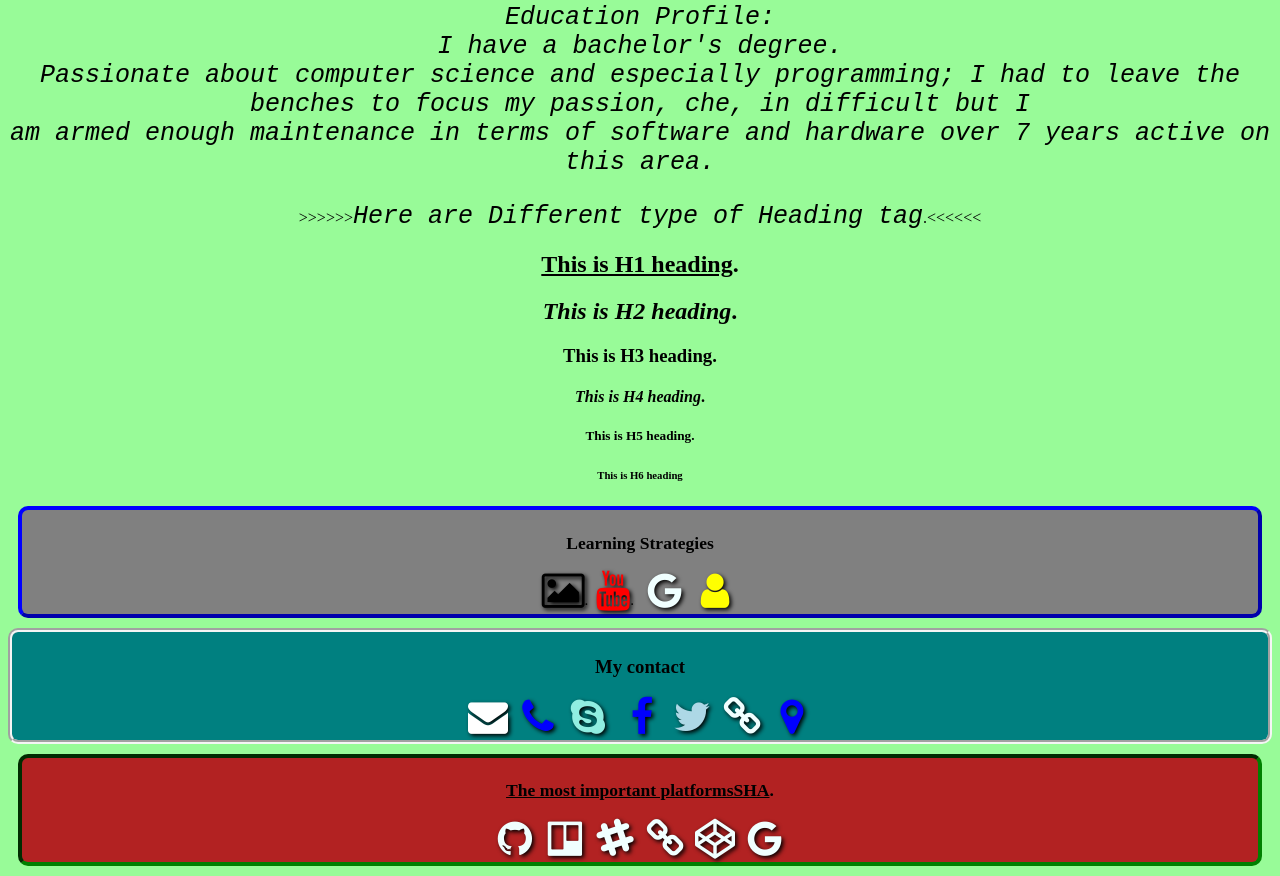
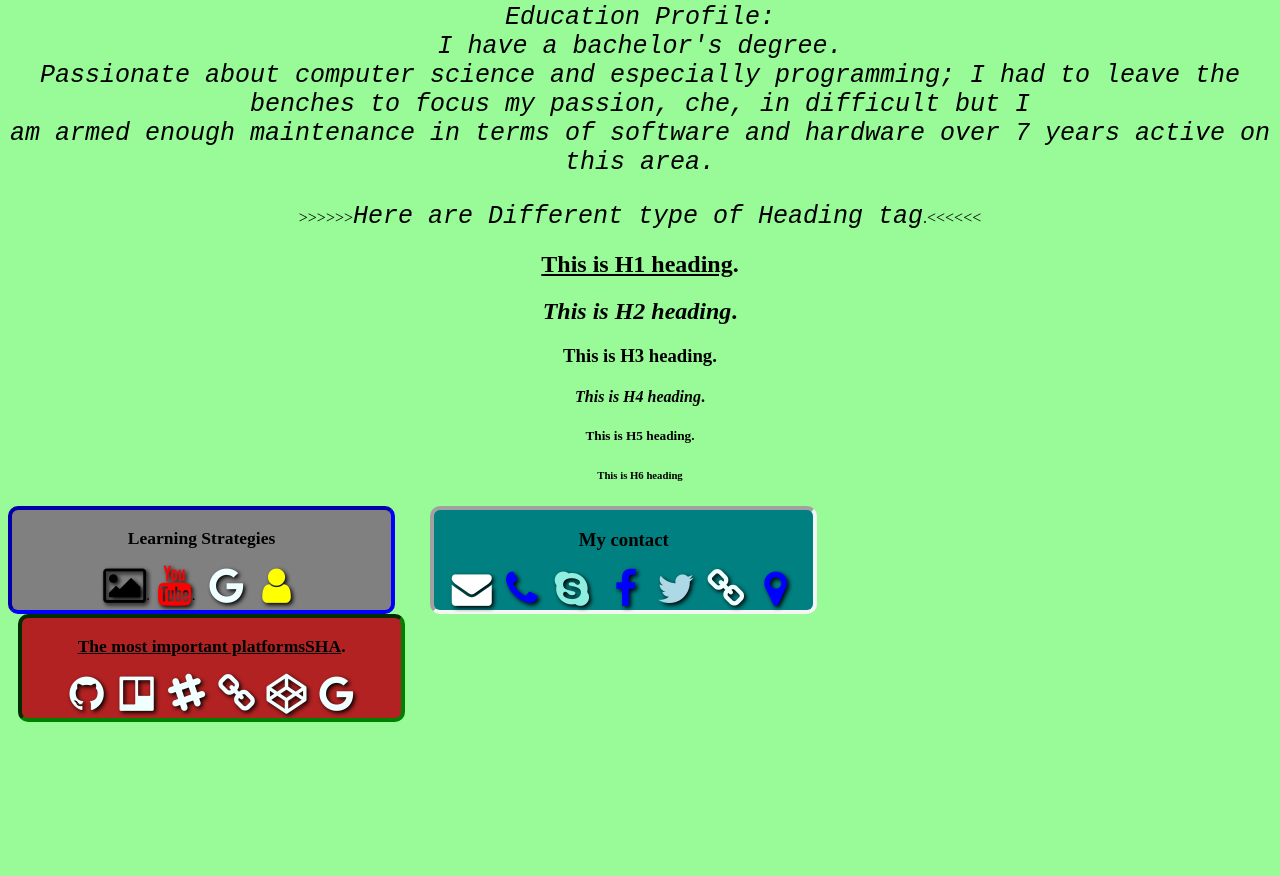
Before and after one commit to chreol/Week1, a plain HTML site: page index.html in a window 1280 px wide. Shown: the part 961-1837 px from the top of the page. After the commit the page ends 1683 px from the top, so only its background shows below. Drawn offline with Linux system fonts and the light colour scheme.

Commit message:
Update main.css

```diff
--- a/main.css
+++ b/main.css
@@ -52,35 +52,38 @@ body{
 }
 /* this is strategies div1 */
 .strategies{
-    border: 4px outset blue;
+    border: 4px inset blue;
     background-color: grey;
     font-size: 15px;
     border-radius: 10px;
-    padding: 5px 5px 5px 5px;
-    margin: 10px 10px 10px 10px;
-    /* position: absolute; */
+    padding: 1px 5px px px;
+    width: 30%;
+    float: left;
+    height: 100px;
 }
  /* this is contact div2*/
 .my-contact{
-    border: 4px groove whitesmoke;
+    border: 4px inset whitesmoke;
     background-color: teal;
     border-radius: 10px;
-    padding: 5px 5px 5px 5px;
-    /* margin: 10px 500px 10px 500px;*/
-
-
+    padding: 1px 5px px 5px;
+    margin: 0px 35px 0px 35px;
+    width: 30%;
+    float: left;
+    height: 100px;
 }
 
 /* This is platform div3  */
 .platform{
     border: 4px inset green;
     border-radius: 10px;
-    padding: 5px 5px 5px 5px;
-    margin: 10px 10px 10px 10px;
-    /* float: right;
-    position: relative;*/
+    padding: 1px 5px px px;
+    margin: 0px 25px 0px 10px;
     background-color: firebrick;
     font-size: 15px;
+    width: 30%;
+    float: left;
+    height: 100px;
 }
 
 /* This are nav div */
```
